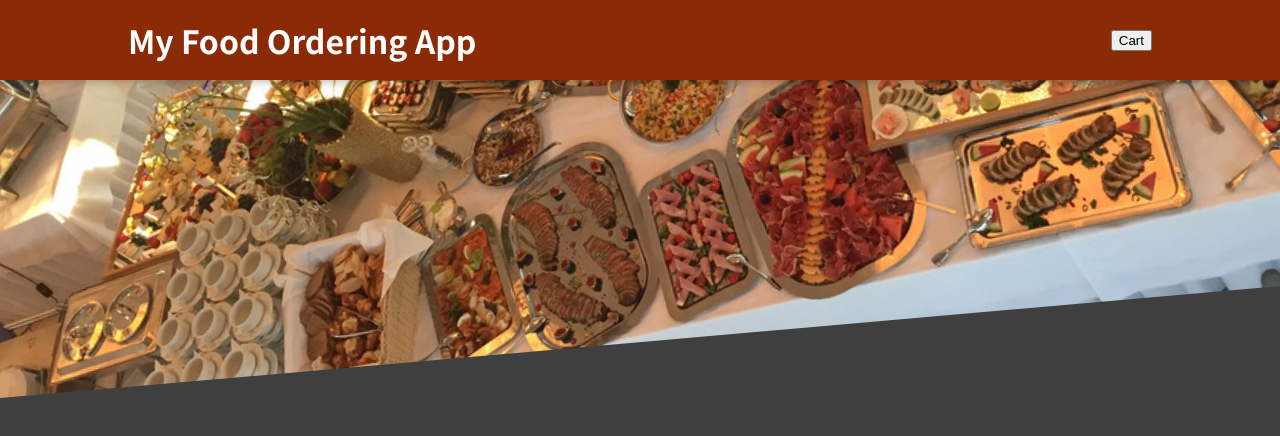
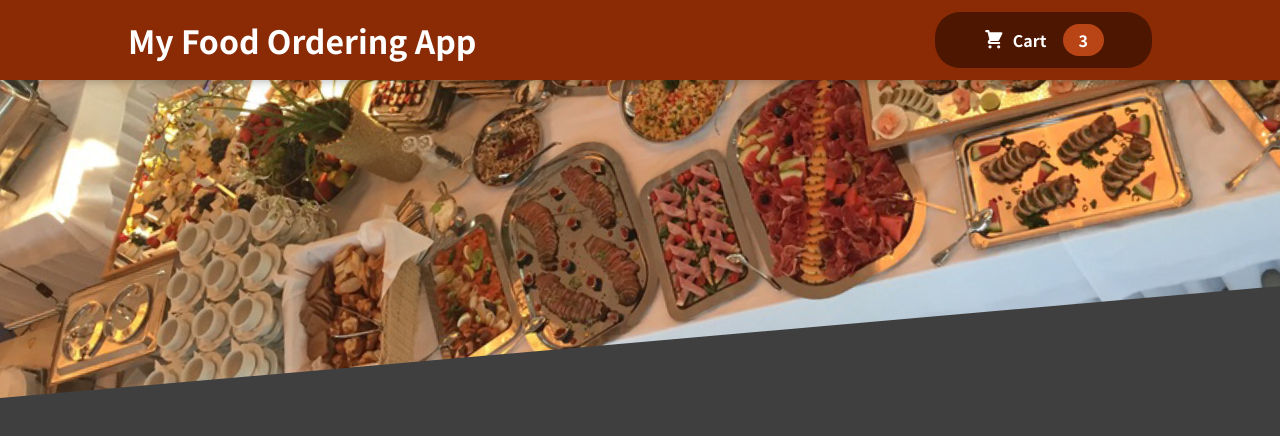
Before and after one commit to shreyas-m-n/Food-Order-App, a React (Create React App) app: page / in a window 1280 px wide. Shown: the top 436 px of the page. Built offline with nearby package versions, Linux system fonts and the light colour scheme.

Commit message:
added Cart button and its styles

```diff
--- /dev/null
+++ b/src/components/Cart/CartIcon.js
@@ -0,0 +1,13 @@
+const CartIcon = () => {
+    return (
+      <svg
+        xmlns='http://www.w3.org/2000/svg'
+        viewBox='0 0 20 20'
+        fill='currentColor'
+      >
+        <path d='M3 1a1 1 0 000 2h1.22l.305 1.222a.997.997 0 00.01.042l1.358 5.43-.893.892C3.74 11.846 4.632 14 6.414 14H15a1 1 0 000-2H6.414l1-1H14a1 1 0 00.894-.553l3-6A1 1 0 0017 3H6.28l-.31-1.243A1 1 0 005 1H3zM16 16.5a1.5 1.5 0 11-3 0 1.5 1.5 0 013 0zM6.5 18a1.5 1.5 0 100-3 1.5 1.5 0 000 3z' />
+      </svg>
+    );
+  };
+
+  export default CartIcon;
--- /dev/null
+++ b/src/components/Layout/CartButton.js
@@ -0,0 +1,48 @@
+import React from 'react'
+import styled from 'styled-components'
+import CartIcon from '../Cart/CartIcon'
+
+const Button = styled.button`
+  cursor: pointer;
+  font: inherit;
+  border: none;
+  background-color: #4d1601;
+  color: white;
+  padding: 0.75rem 3rem;
+  display: flex;
+  justify-content: space-around;
+  align-items: center;
+  border-radius: 25px;
+  font-weight: bold;
+  &:hover, &:active {
+    background-color: #2c0d00;
+  }
+`
+
+const SpanIcon = styled.span`
+  width: 1.35rem;
+  height: 1.35rem;
+  margin-right: 0.5rem;
+`
+
+const SpanBadge = styled.span`
+  background-color: #b94517;
+  padding: 0.25rem 1rem;
+  border-radius: 25px;
+  margin-left: 1rem;
+  font-weight: bold;
+  &:hover, &:active {
+    background-color: #92320c;
+  }
+`
+
+
+export const CartButton = () => {
+  return (
+    <Button>
+        <SpanIcon><CartIcon></CartIcon></SpanIcon>
+        <span>Cart</span>
+        <SpanBadge>3</SpanBadge>
+    </Button>
+  )
+}
--- a/src/components/Layout/Header.js
+++ b/src/components/Layout/Header.js
@@ -1,6 +1,7 @@
 import React, { Fragment } from 'react'
 import styled from 'styled-components'
 import mealsImage from '../../assets/meals.jpg'
+import { CartButton } from './CartButton'
 
 const Headersty = styled.header`
   position: fixed;
@@ -36,7 +37,8 @@
     <Fragment>
         <Headersty>
             <h1>My Food Ordering App</h1>
-            <button>Cart</button>
+            {/* <button>Cart</button> */}
+            <CartButton></CartButton>
         </Headersty>
         <MainImage>
             <MainimageImg src= { mealsImage } alt='tabel full of meals'></MainimageImg>
```
